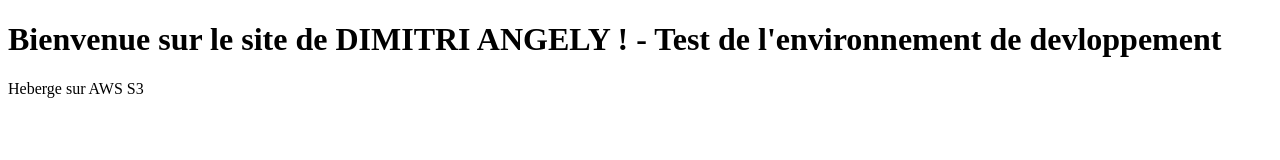
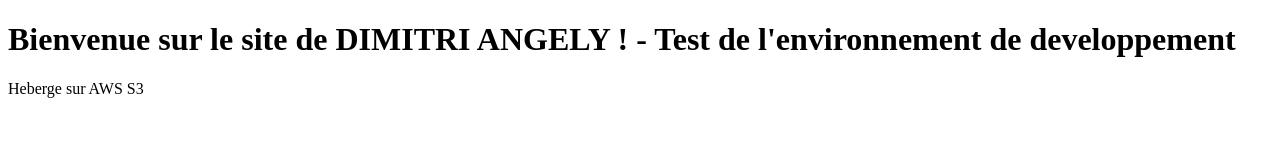
Before and after one commit to dimitriangely/site-aws, a plain HTML site: page index.html in a window 1280 px wide. Drawn offline with Linux system fonts and the light colour scheme.

Commit message:
Test dev environment

```diff
--- a/index.html
+++ b/index.html
@@ -4,7 +4,7 @@
   <title>Dimitri ANGELY Website</title>
 </head>
 <body>
-  <h1>Bienvenue sur le site de DIMITRI ANGELY ! - Test de l'environnement de devloppement</h1>
+  <h1>Bienvenue sur le site de DIMITRI ANGELY ! - Test de l'environnement de developpement</h1>
   <p>Heberge sur AWS S3</p>
 </body>
 </html>
```
